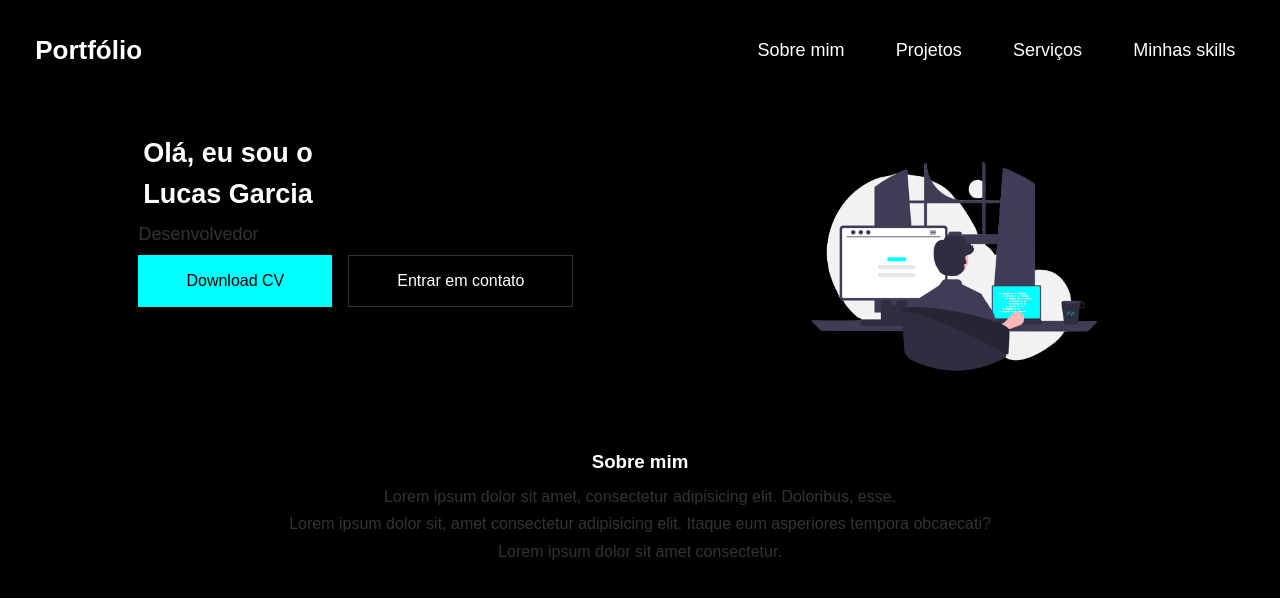
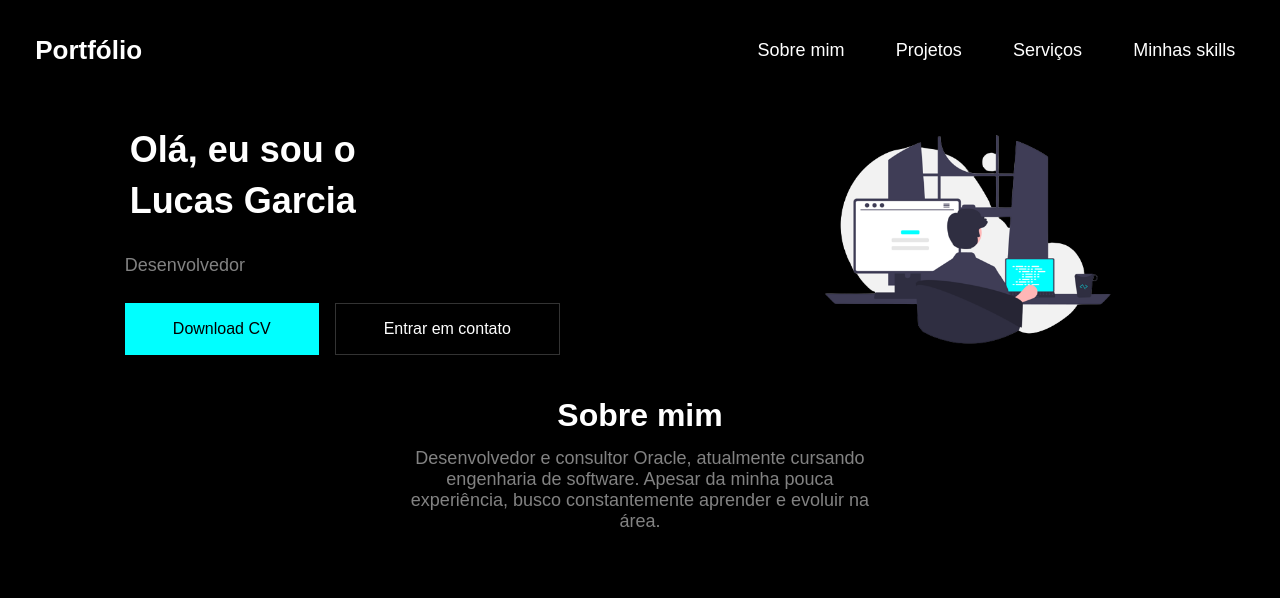
Before and after one commit to lucasz-g/Portfolio, a plain HTML site: page index.html in a window 1280 px wide. Drawn offline with Linux system fonts and the light colour scheme.

Commit message:
ajustando css

```diff
--- a/index.html
+++ b/index.html
@@ -10,7 +10,7 @@
 
     <section>
         <nav id="nav-bar">
-            <h1>Portfólio</h1>
+            <h1 class="h1 -h1-portfolio">Portfólio</h1>
             <ul id="nav-list">
                 <li><a href="" class="link-nav">Sobre mim</a></li>
                 <li><a href="" class="link-nav">Projetos</a></li>
@@ -21,17 +21,21 @@
     </section>
 
     <section id="main-text-button">
-        <div>
+
+        <div id="intro-buttons">
+
             <div id="introduction-text">
-                <h2>Olá, eu sou o</h2>
-                <h2>Lucas Garcia</h2>
+                <h2 class="h2 h2-intro">Olá, eu sou o</h2>
+                <h2 class="h2 h2-intro">Lucas Garcia</h2>
             </div>
+
             <p id="description-text">Desenvolvedor</p>
 
             <div id="buttons">
                 <button type="submit" id="download">Download CV</button>
                 <button type="submit" id="contato">Entrar em contato</button>
             </div>
+
         </div>
 
         <div id="main-banner">
@@ -40,11 +44,12 @@
     </section>
 
     <section id="about-me">
-        <h3>Sobre mim</h3>
+        <h3 class="h3 h3-about">Sobre mim</h3>
         <div id="about-me-text">
-            <p>Lorem ipsum dolor sit amet, consectetur adipisicing elit. Doloribus, esse.</p>
-            <p>Lorem ipsum dolor sit, amet consectetur adipisicing elit. Itaque eum asperiores tempora obcaecati?</p>
-            <p>Lorem ipsum dolor sit amet consectetur.</p>
+            <article id="about">
+                Desenvolvedor e consultor Oracle, atualmente cursando engenharia de software.
+                Apesar da minha pouca experiência, busco constantemente aprender e evoluir na área.
+            </article>
         </div>
     </section>
 </body>
--- a/style.css
+++ b/style.css
@@ -5,7 +5,7 @@
     box-sizing: border-box;
 }
 
-h1 {
+h1.h1 {
     display: flex;
     justify-content: space-around;
 
@@ -40,23 +40,31 @@ ul#nav-list {
 .link-nav{
     color: white;
     text-decoration: none;
+    transition: 0.2s
 }
 
 .link-nav:hover{
-    color: #00ffff;
+    color: #828282;
+    ;
+    transition: 0.2s;
 }
 
 section#main-text-button{
     display: flex;
     justify-content: space-around;
-
-    padding: 2rem;
 }
 
-div#introduction-text{
+div#intro-buttons{
+    display: flex;
+    flex-direction: column;
+    align-items: flex-start;
+    justify-content: space-evenly;
+}
+
+h2.h2-intro{
     font-family: 'DM Sans', sans-serif;
-    font-size: 18px;
-    font-weight: 400;
+    font-size: 36px;
+    font-weight: 700;
     color: white;
 }
 
@@ -64,7 +72,8 @@ p#description-text {
     font-family: 'DM Sans', sans-serif;
     font-size: 18px;
     font-weight: 400;
-    color: #333333;
+    color:#828282;
+
 }
 
 div#buttons{
@@ -94,8 +103,7 @@ button#contato{
     font-size: 16px;
     font-weight: 400;
 
-    border:1px solid;
-    border-color: #333333;
+    border:1px solid #333333;
     padding: 1rem 3rem 1rem 3rem;
 }
 
@@ -120,20 +128,27 @@ section#about-me{
     flex-direction: column;
     align-items: center;
 
+    font-family: 'DM Sans', sans-serif;
+}
+
+h3.h3 {
     color: white;
-    font-family: 'DM Sans', sans-serif;
-    font-size: 16px;
-    font-weight: 400;
-
+    font-size: 32px;
+    font-weight: 700;
 }
 
 div#about-me-text{
     display: flex;
     flex-direction: column;
     align-items: center;
+}
 
-    color: #333333;
-    font-family: 'DM Sans', sans-serif;
-    font-size: 16px;
+article#about {
+    text-align: center;
+    width: 40%;
+
+    font-size: 18px;
     font-weight: 400;
+    color: #828282;
+
 }
```
